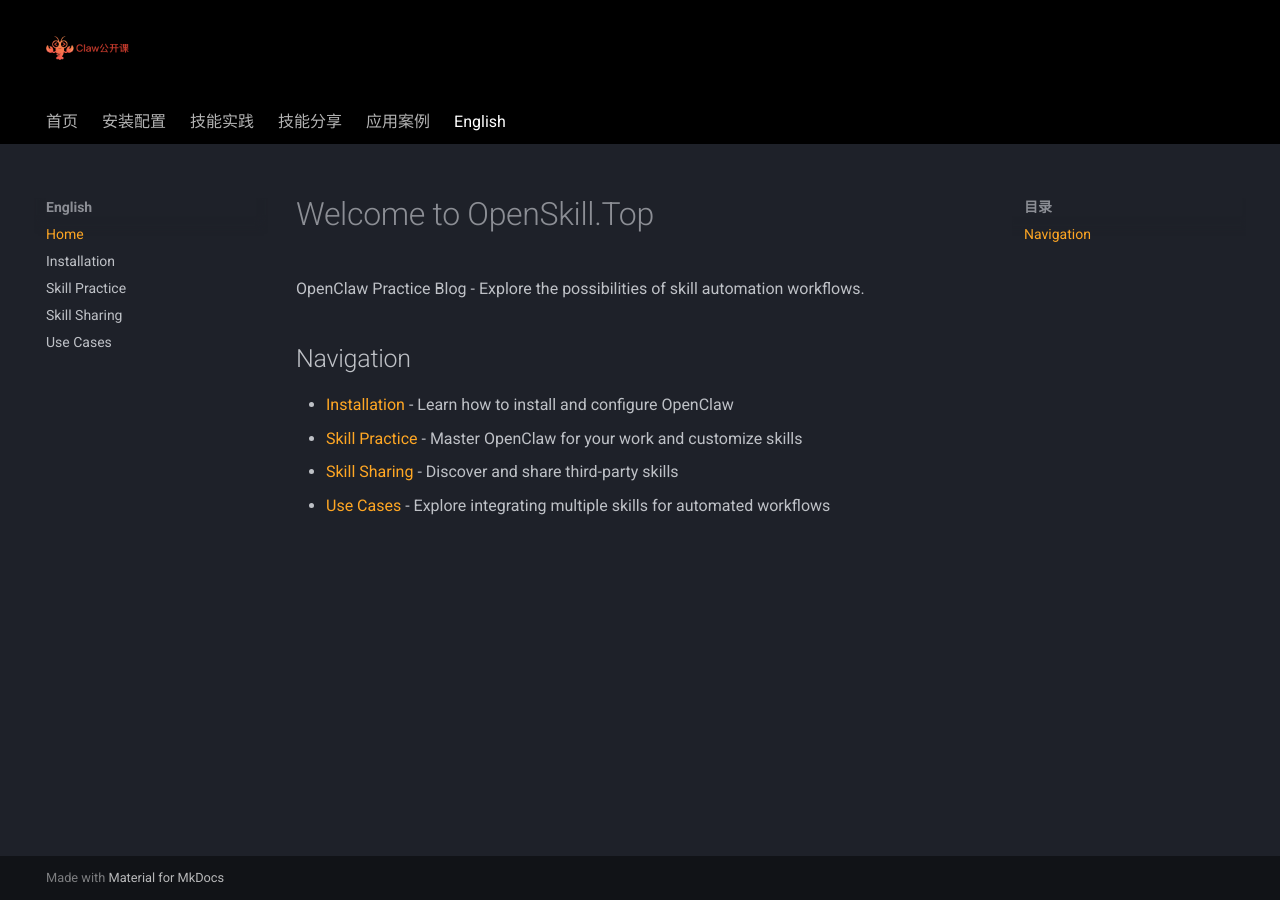
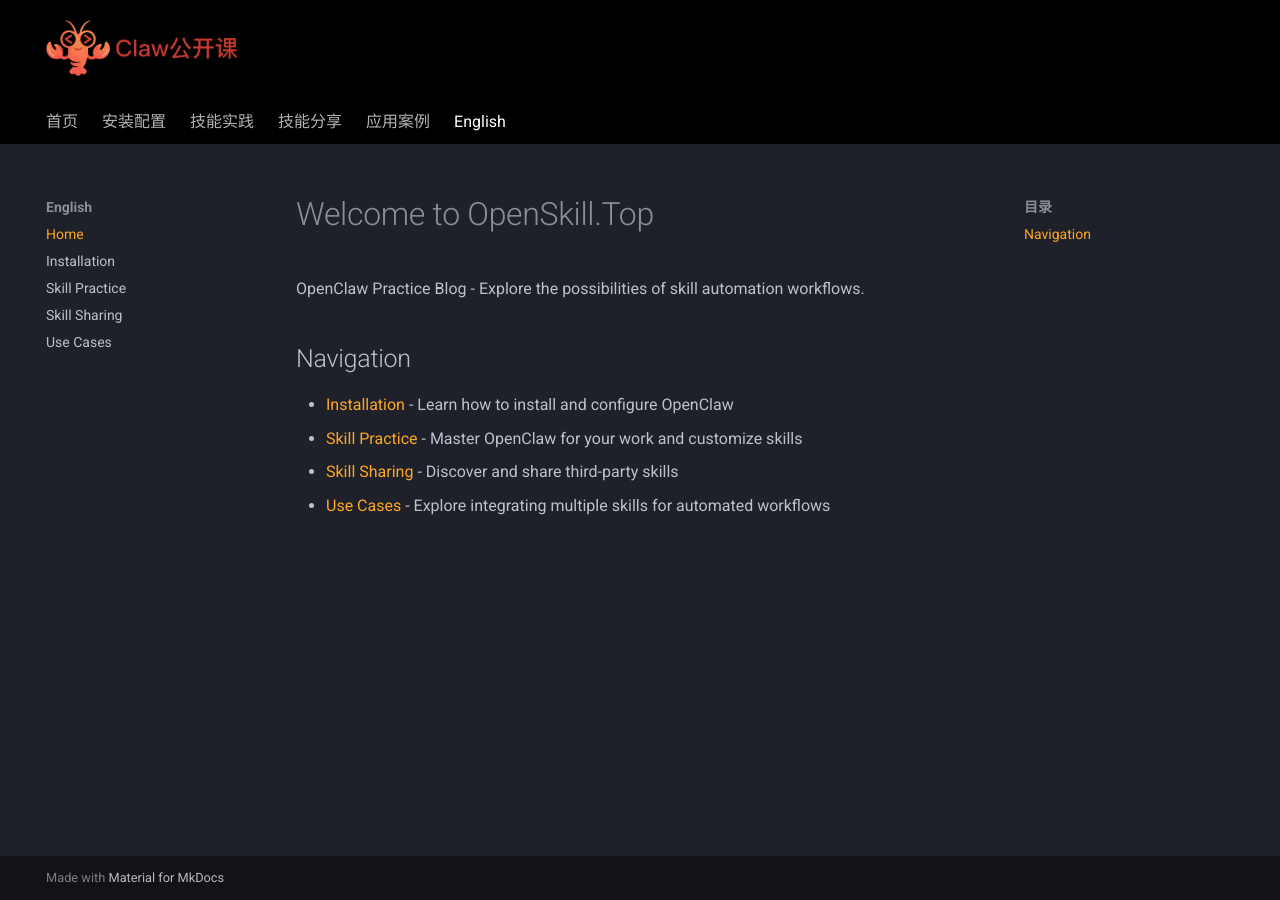
Before and after one commit to QUSEIT/openskill.top, an MkDocs documentation site: the page built from docs/en/index.md, in a window 1280 px wide. Built offline with MkDocs 1.6.1 and Material for MkDocs 9.7.7, drawn with Linux system fonts in a browser that asks for light colours.

Commit message:
Added: logo

```diff
--- a/docs/stylesheets/extra.css
+++ b/docs/stylesheets/extra.css
@@ -9,17 +9,18 @@
 }
 
 /* Center and enlarge logo */
-.md-header__logo {
+.md-header__button.md-logo img {
+
     display: flex !important;
     justify-content: center;
     align-items: center;
-    width: 256px !important;
-    height: 74px !important;
+    width: 192px !important;
+    height: 55.5px !important;
 }
 
 .md-header__logo img {
-    height: 68px !important;
-    max-height: 68px !important;
+    height: 82px !important;
+    max-height: 82px !important;
 }
 
 /* Header height increase */
```
